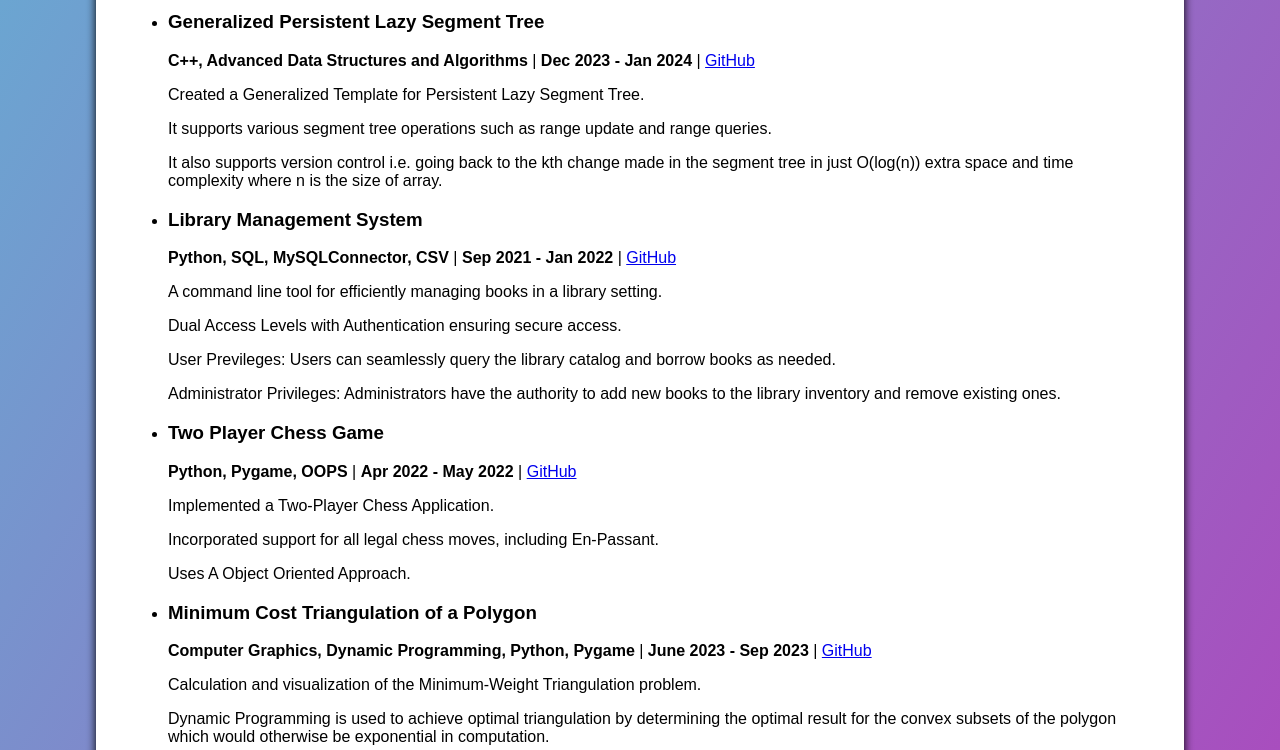
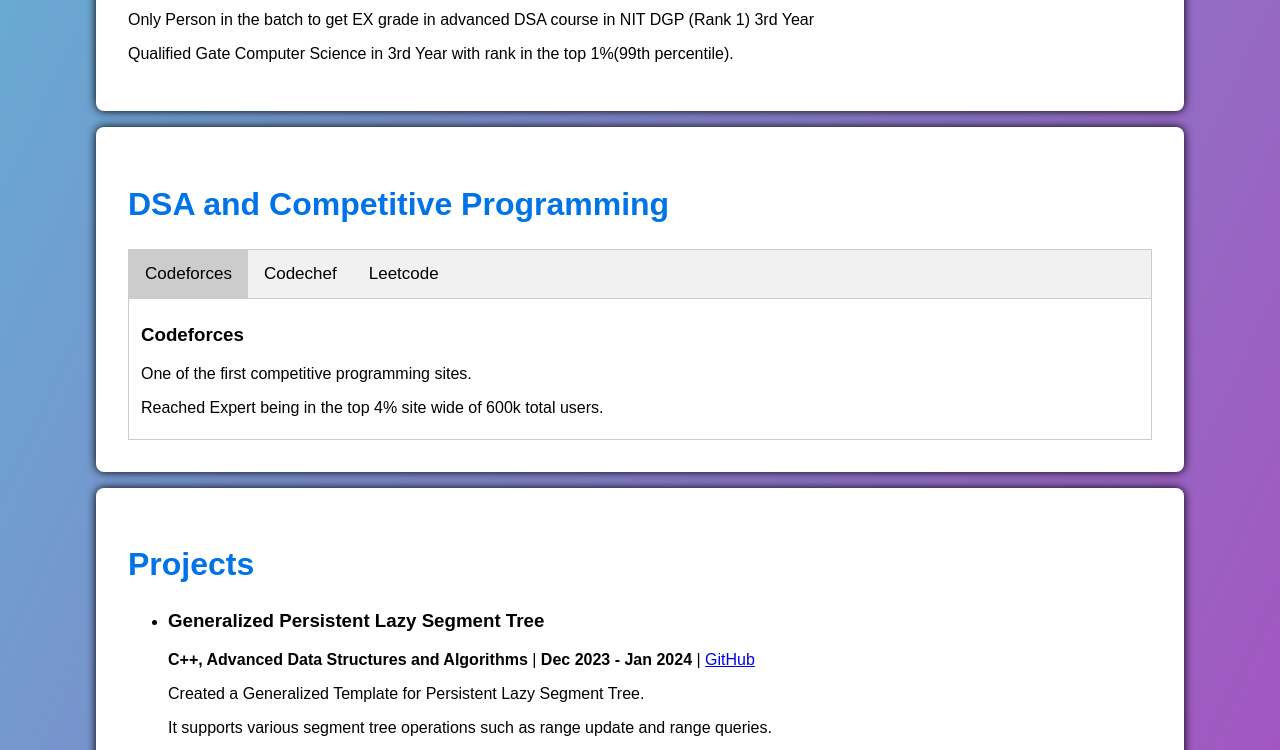
Before and after one commit to RupanugaPM/rupanugapm.github.io, a plain HTML site: page index.html in a window 1280 px wide. Shown: the part 624-1374 px from the top of the page. Drawn offline with Linux system fonts and the light colour scheme.

Commit message:
Add files via upload

```diff
--- a/index.html
+++ b/index.html
@@ -15,8 +15,10 @@
     <div id="navbar">
   		<a class="active" href="#about">About</a>
 		<a href="#education">Education</a>
-        <a href="#projects">Projects</a>
-        <a href="#skills">Skills</a>
+		<a href="#achievements">Achievements</a>
+		<a href="#dsaprofile">DSA and Competitive Programming</a>
+            <a href="#projects">Projects</a>
+            <a href="#skills">Skills</a>
   		<a href="#contact">Contact</a>
     </div>
     <section id="education">
@@ -24,6 +26,37 @@
         <p>National Institute of Technology, Durgapur, India</p>
         <p>Computer Science and Engineering (CSE) (Sep 2021 - May 2025)</p>
         <p>Courses:<br>Linear Algebra, Probability and Statistics, Object Oriented Programming, Software Engineering, Database Management System, Operating Systems, Design and Analysis of Algorithms, Foundations of Data Science, Embedded Systems, Computer Architecture, Advanced Algorithms, Optimization Techniques</p>
+    </section>
+    <section id="achievements">
+        <h2>Achievements</h2>
+        <p>Only Person in the batch to get EX grade in advanced DSA course in NIT DGP (Rank 1) 3rd Year</p>
+        <p>Qualified Gate Computer Science in 3rd Year with rank in the top 1%(99th percentile).</p>
+    </section>
+    <section id="dsaprofile">
+        <h2>DSA and Competitive Programming</h2>
+        <div class="tab">
+  <button class="tablinks" onclick="opensite(event, 'Codeforces')" id="defaultOpen">Codeforces</button>
+  <button class="tablinks" onclick="opensite(event, 'Codechef')">Codechef</button>
+  <button class="tablinks" onclick="opensite(event, 'Leetcode')">Leetcode</button>
+</div>
+
+<div id="Codeforces" class="tabcontent">
+  <h3>Codeforces</h3>
+  <p>One of the first competitive programming sites.</p>
+  <p>Reached Expert being in the top 4% site wide of 600k total users.</p>
+</div>
+
+<div id="Codechef" class="tabcontent">
+  <h3>Codechef</h3>
+  <p>Every Computer Science student has heard of this site in India.</p>
+  <p>Reached 6 Stars being in 0.2% site wide.</p>
+</div>
+
+<div id="Leetcode" class="tabcontent">
+  <h3>Leetcode</h3>
+  <p>A classic website to study dsa.</p>
+  <p>Reach the Status of Guardian. Reaching Top 1%.</p>
+</div>
     </section>
     <section id="projects">
         <h2>Projects</h2>
@@ -106,5 +139,23 @@ function myFunction() {
   }
 }
 
+// tabs function to open cp site
+function opensite(evt, siteName) {
+  var i, tabcontent, tablinks;
+  tabcontent = document.getElementsByClassName("tabcontent");
+  for (i = 0; i < tabcontent.length; i++) {
+    tabcontent[i].style.display = "none";
+  }
+  tablinks = document.getElementsByClassName("tablinks");
+  for (i = 0; i < tablinks.length; i++) {
+    tablinks[i].className = tablinks[i].className.replace(" active", "");
+  }
+  document.getElementById(siteName).style.display = "block";
+  evt.currentTarget.className += " active";
+}
+document.getElementById("defaultOpen").click();
+
+// Get the element with id="defaultOpen" and click on it
+
 </script>
 </html>
--- a/scripts.js
+++ b/scripts.js
@@ -1,4 +1,4 @@
-<script>
+
 // scripts.js
 
 document.querySelectorAll('nav ul li a').forEach(anchor => {
@@ -24,4 +24,22 @@ function myFunction() {
     navbar.classList.remove("sticky");
   }
 }
-</script>
+
+
+// tabs function to open cp site
+function opensite(evt, siteName) {
+  var i, tabcontent, tablinks;
+  tabcontent = document.getElementsByClassName("tabcontent");
+  for (i = 0; i < tabcontent.length; i++) {
+    tabcontent[i].style.display = "none";
+  }
+  tablinks = document.getElementsByClassName("tablinks");
+  for (i = 0; i < tablinks.length; i++) {
+    tablinks[i].className = tablinks[i].className.replace(" active", "");
+  }
+  document.getElementById(siteName).style.display = "block";
+  evt.currentTarget.className += " active";
+}
+document.getElementById("defaultOpen").click();
+
+// Get the element with id="defaultOpen" and click on it
--- a/styles.css
+++ b/styles.css
@@ -105,3 +105,40 @@ div.navbar{
 .sticky + .content {
   padding-top: 60px;
 }
+
+/* Style the tab */
+.tab {
+  overflow: hidden;
+  border: 1px solid #ccc;
+  background-color: #f1f1f1;
+}
+
+/* Style the buttons inside the tab */
+.tab button {
+  background-color: inherit;
+  float: left;
+  border: none;
+  outline: none;
+  cursor: pointer;
+  padding: 14px 16px;
+  transition: 0.3s;
+  font-size: 17px;
+}
+
+/* Change background color of buttons on hover */
+.tab button:hover {
+  background-color: #ddd;
+}
+
+/* Create an active/current tablink class */
+.tab button.active {
+  background-color: #ccc;
+}
+
+/* Style the tab content */
+.tabcontent {
+  display: none;
+  padding: 6px 12px;
+  border: 1px solid #ccc;
+  border-top: none;
+}
```
